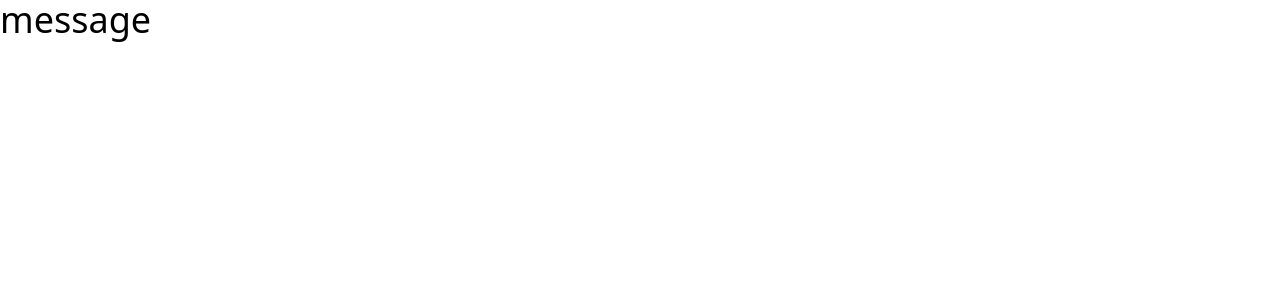
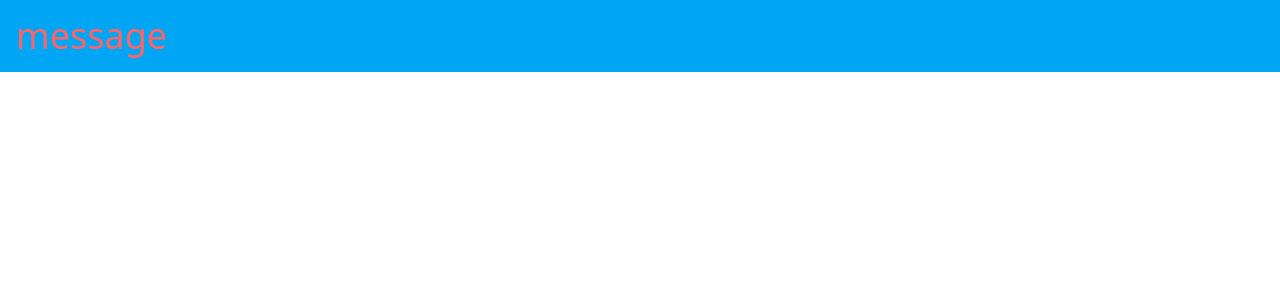
Before and after one commit to aminebk99/khadamaty, a React (Vite) app: page / in a window 1280 px wide. Shown: the top 300 px of the page. Built offline with nearby package versions, Linux system fonts and the light colour scheme.

Commit message:
config tailwind

```diff
--- a/package.json
+++ b/package.json
@@ -12,6 +12,7 @@
   "dependencies": {
     "@tailwindcss/cli": "^4.0.0",
     "@tailwindcss/postcss": "^4.0.0",
+    "@tailwindcss/vite": "^4.0.0",
     "axios": "^1.7.9",
     "postcss": "^8.5.1",
     "react": "^18.3.1",
--- a/src/App.tsx
+++ b/src/App.tsx
@@ -1,11 +1,9 @@
-
 function App() {
   return (
-    <div>
-      <h1 className="text-4xl">message</h1>
-
+    <div className="bg-sky-500">
+      <h1 className="text-4xl text-red-400 p-4">message</h1>
     </div>
-  )
+  );
 }
 
-export default App
+export default App;
--- a/src/main.tsx
+++ b/src/main.tsx
@@ -1,6 +1,7 @@
 import { StrictMode } from 'react'
 import { createRoot } from 'react-dom/client'
 import App from './App.tsx'
+import "./input.css"
 
 createRoot(document.getElementById('root')!).render(
   <StrictMode>
--- a/vite.config.ts
+++ b/vite.config.ts
@@ -1,7 +1,11 @@
 import { defineConfig } from 'vite'
 import react from '@vitejs/plugin-react-swc'
+import tailwindcss from '@tailwindcss/vite'
 
 // https://vite.dev/config/
 export default defineConfig({
-  plugins: [react()],
+  plugins: [
+    react(),
+    tailwindcss()
+  ],
 })
```
Also changed, not shown: 1 other file (tests, documents, lock files or other folders).
